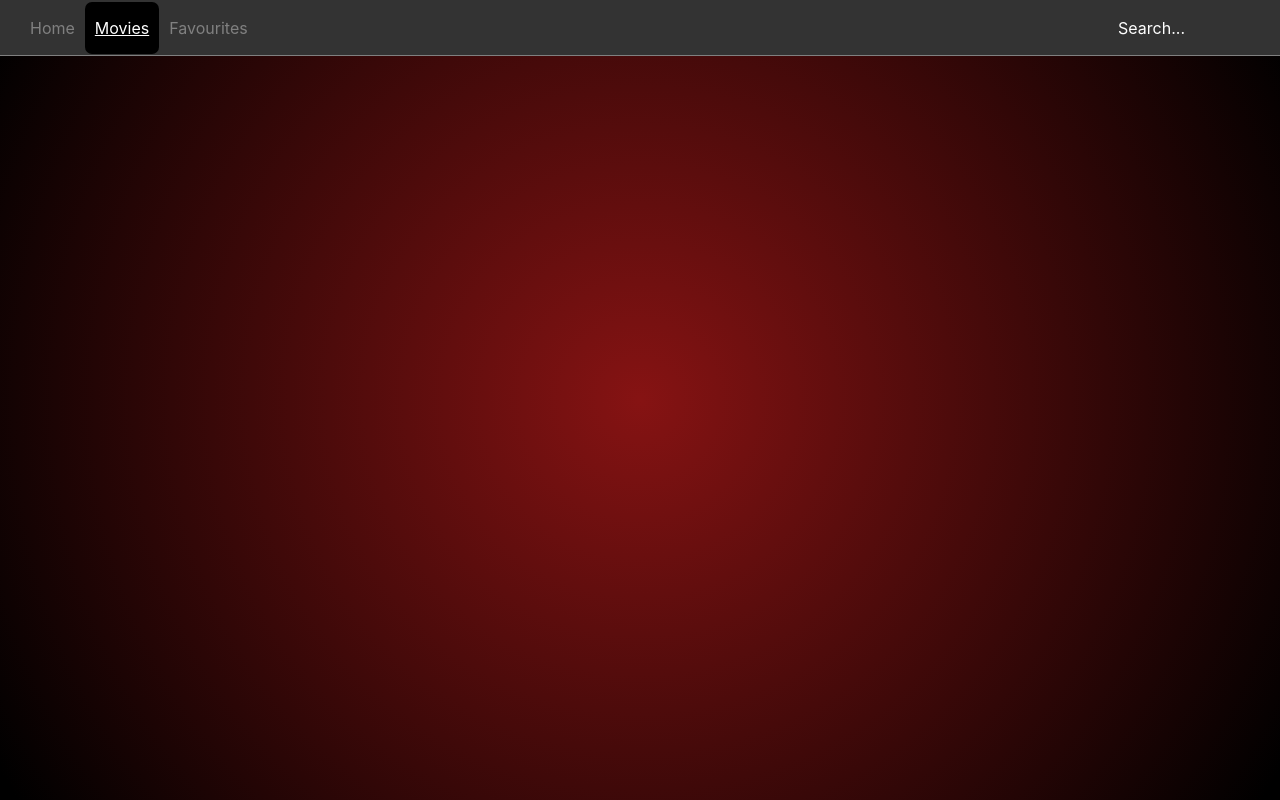
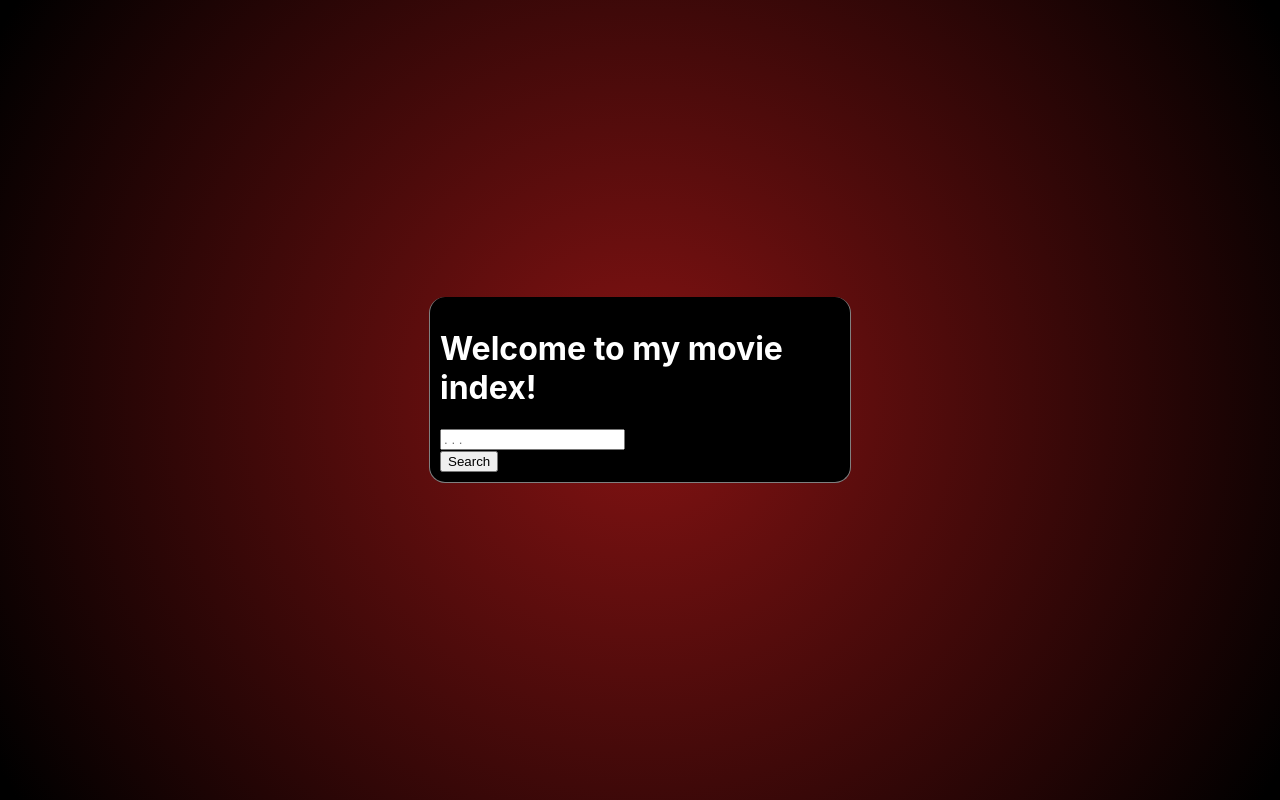
Before and after one commit to maxfer03/movies-app, a React (Create React App) app: page / in a window 1280 px wide. Built offline with nearby package versions, Linux system fonts and the light colour scheme.

Commit message:
fixed routing

```diff
--- a/src/App.js
+++ b/src/App.js
@@ -10,11 +10,11 @@ import { Route } from "react-router-dom";
 function App() {
   return (
       <React.Fragment>
-          <NavBar/>
-          <Route exact path = "/landing" component = {Landing} />
-          <Route exact path="/" component={Buscador} />
-          <Route path="/favs" component={Favorites} />
-          <Route path="/movie/:id" component={Movie} />
+          <Route path = "/movie" component = {NavBar}/>
+          <Route exact path = "/" component = {Landing} />
+          <Route exact path="/movie" component={Buscador} />
+          <Route path="/movie/favs" component={Favorites} />
+          <Route path="/movie/ID:id" component={Movie} />
       </React.Fragment>
   );
 }
--- a/src/components/Buscador/Buscador.js
+++ b/src/components/Buscador/Buscador.js
@@ -31,7 +31,6 @@ export function Buscador({movies, getMovies, addMovieFavorite}){
     getMovies(input)
     setInput("")
   }
-
   /* const { title } = this.state; */
   return (
     <div>
@@ -56,7 +55,7 @@ export function Buscador({movies, getMovies, addMovieFavorite}){
 
       <div className="positioner">
       {movies.map((movie) =>
-        <div className ="movies">
+        <div className ="movies" key = {movie.imdbID}>
             {movie.Poster === "N/A" ?
               <img  className ="mainPoster" alt = "img not found" src={img_not_found}/> :
               <img className ="mainPoster" alt = "Movie Poster" src={movie.Poster}/>
@@ -66,7 +65,7 @@ export function Buscador({movies, getMovies, addMovieFavorite}){
             Fav
           </button>
           <div>
-            <Link to={`/movie/${movie.imdbID}`} className = "movieTitle">
+            <Link to={`/movie/ID${movie.imdbID}`} className = "movieTitle">
               {movie.Title}
             </Link>
           </div>
--- a/src/components/Favorites/Favorites.js
+++ b/src/components/Favorites/Favorites.js
@@ -26,10 +26,10 @@ export function ConnectedList({movies, removeMovieFavorite}){
             movies.map((movie) =>
             <div>
               <li className = "listOrder">
-                <span> - <Link to={`/movie/${movie.id}`} className = "favTitle">
+                <span> - <Link to={`/movie/${movie.id}`} className = "favTitle" key = {movie.imdbID}>
                 {movie.title}
                 </Link></span>
-                <button class = "delFav"onClick={()=>{removeMovieFavorite(movie.id)}}>delete</button>
+                <button className = "delFav" onClick={()=>{removeMovieFavorite(movie.id)}}>delete</button>
               </li>
             </div>)
           }
--- a/src/components/Landing/Landing.css
+++ b/src/components/Landing/Landing.css
@@ -19,7 +19,17 @@
 
 }
 
+.landingStructure{
+    background-color: black;
+  color: white;
+  width: 400px;
+  padding: 10px;
 
+  border: 1px solid #808080;
+  border-top: none;
+  border-radius: 1em;
+  margin-bottom: 20px;
+}
 
 .landingButton
 {
--- a/src/components/Landing/Landing.js
+++ b/src/components/Landing/Landing.js
@@ -29,13 +29,13 @@ export function Landing (props){
   function handleSubmit(e) {
     e.preventDefault();
     getMovies(input)
-    props.history.push("/")
+    props.history.push("/movie")
 
   }
 
     return (
         <div className = "landingPage">
-            <div className = "center">
+            <div className = "landingStructure">
             <h1>Welcome to my movie index!</h1>
 
                 <form onSubmit={(e) => handleSubmit(e)}>
--- a/src/components/NavBar/NavBar.js
+++ b/src/components/NavBar/NavBar.js
@@ -9,9 +9,9 @@ export default function NavBar() {
             <nav>
                 <ul className="list">
                     <li className="list-item">
-                        <NavLink exact to="/landing" >Home</NavLink>
-                        <NavLink exact to="/" >Movies</NavLink>
-                        <NavLink to="/favs" >Favourites</NavLink>
+                        <NavLink exact to="/" >Home</NavLink>
+                        <NavLink exact to="/movie" >Movies</NavLink>
+                        <NavLink to="/movie/favs" >Favourites</NavLink>
 
                     </li>
                 </ul>
```
